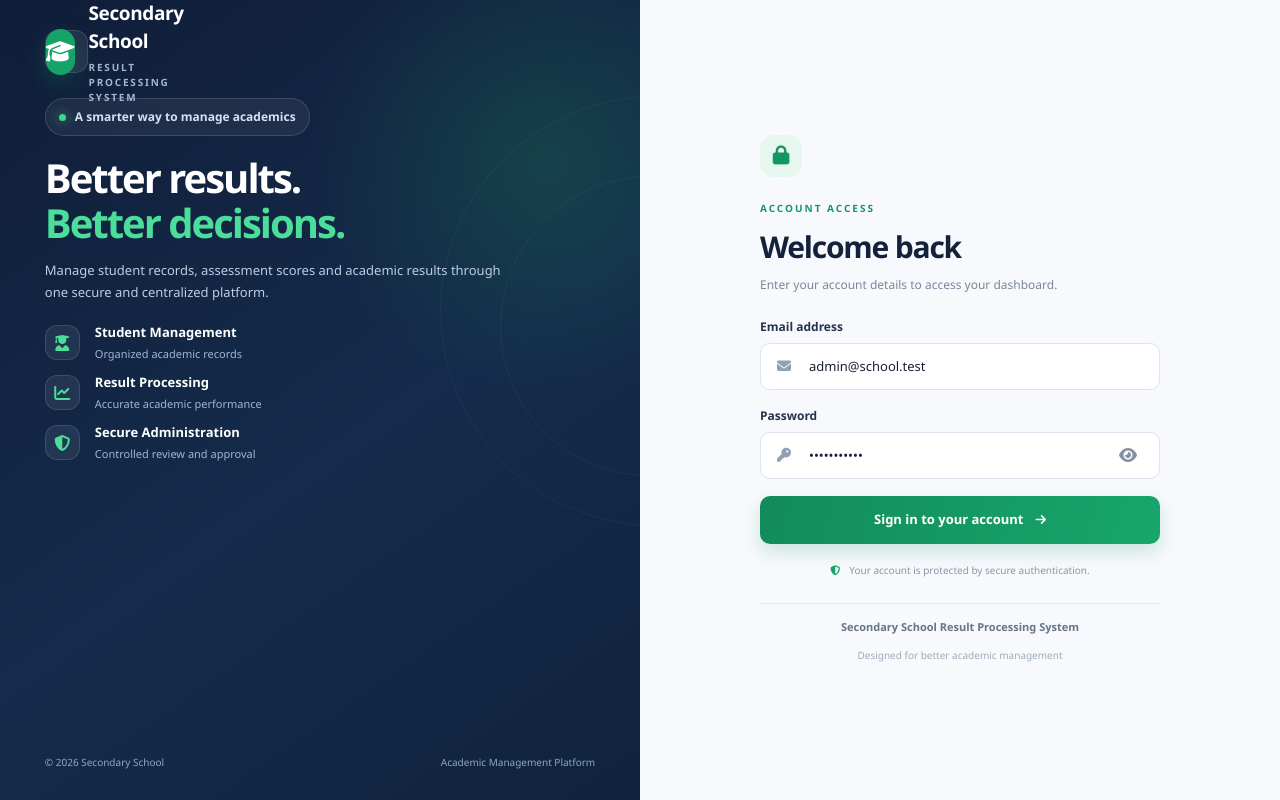
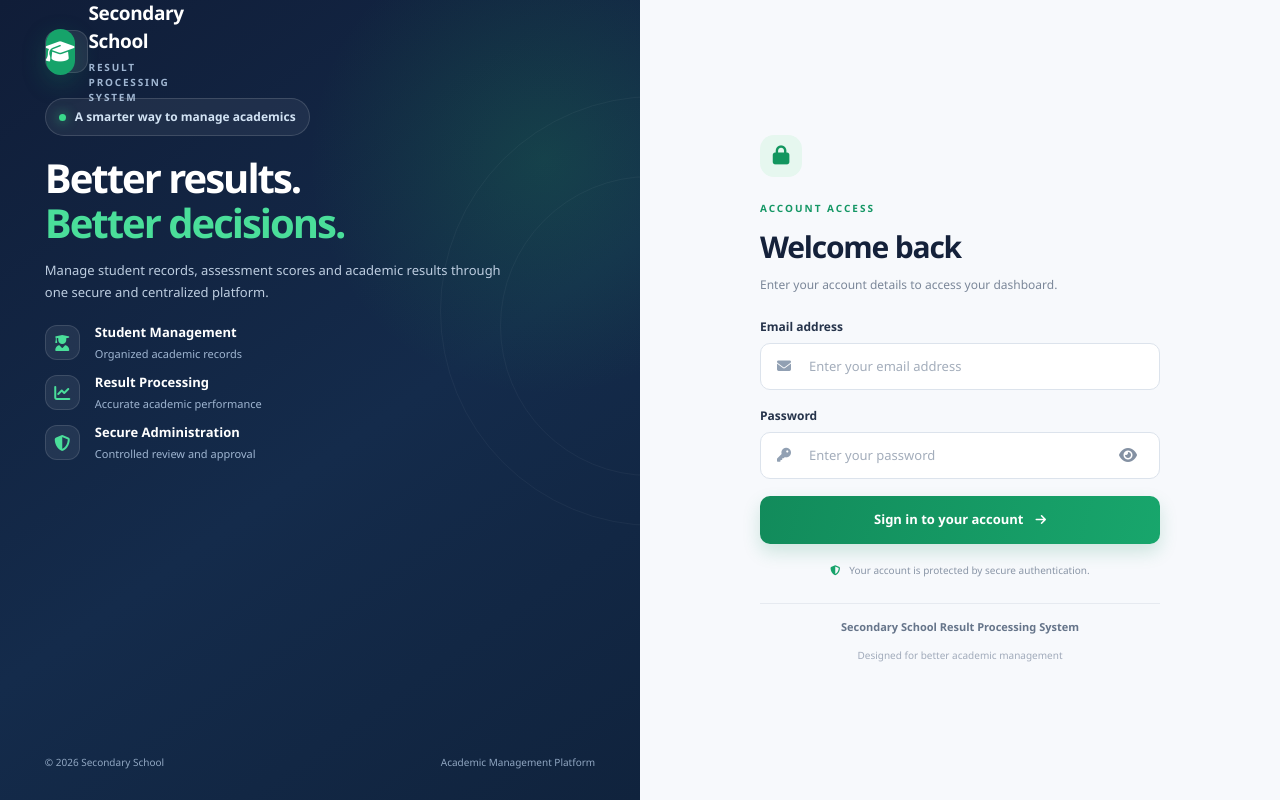
Before and after one commit to genecodeafrica/secondary-school-result, a Laravel app: page / in a window 1280 px wide. Run offline with Laravel 12, Linux system fonts and the light colour scheme; style sheets or scripts are compiled from the project's sources; parts of the project's set-up code (start-up, migrations or seed data) failed here and were passed over.

Commit message:
Initial commit: Secondary School Result Management System

```diff
--- a/resources/js/pages/auth/Login.jsx
+++ b/resources/js/pages/auth/Login.jsx
@@ -15,8 +15,8 @@ export default function Login() {
     const location = useLocation();
 
     const [form, setForm] = useState({
-        email: 'admin@school.test',
-        password: 'Admin@12345',
+	email: '',
+	password: '',
     });
 
     const [error, setError] = useState('');
```
Also changed, not shown: database/seeders/AdminUserSeeder.php (+12 -7 lines), 1 other file.
